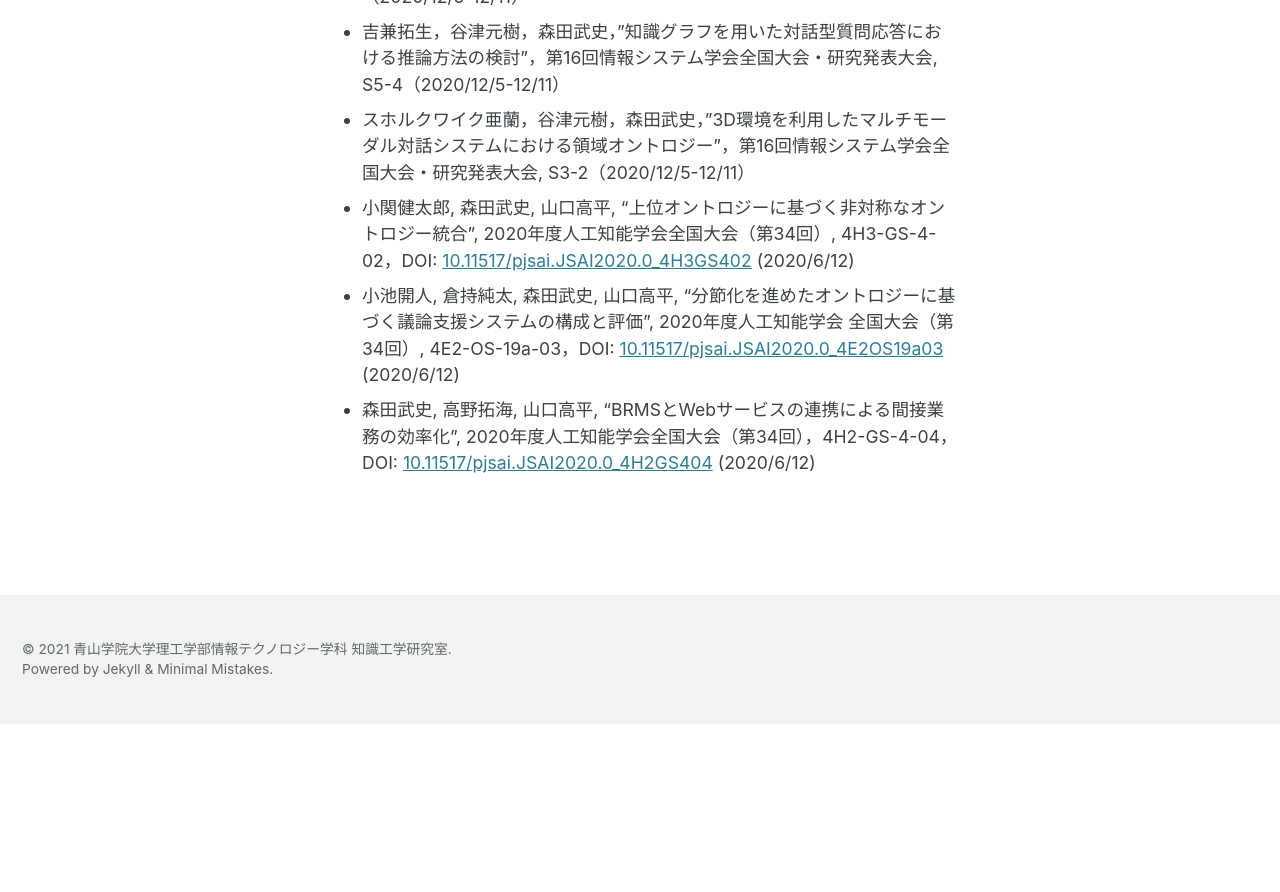
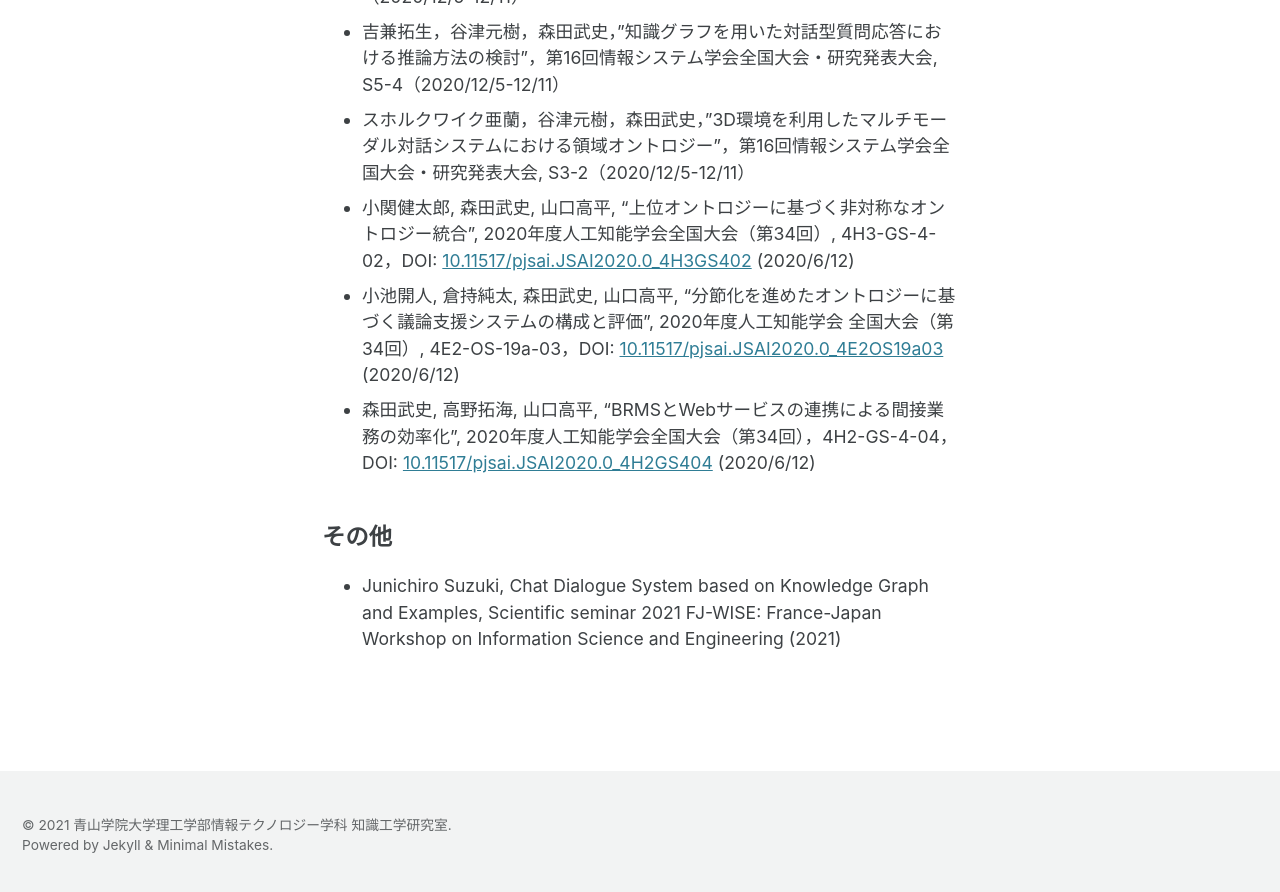
Before and after one commit to ke-lab-it-agu/ke-lab-it-agu.github.io, a Jekyll site: the page built from publications.md, in a window 1280 px wide and 900 px high, scrolled down 1471 px. Shown: the top 892 px of the window. Built offline with Jekyll 4.4.1, drawn with Linux system fonts in a browser that asks for light colours; cached includes are drawn as plain includes; before the commit the page ends 2195 px from its top, so only the background shows below that.

Commit message:
研究業績を更新

```diff
--- a/publications.md
+++ b/publications.md
@@ -27,3 +27,6 @@ layout: single
 * 小池開人, 倉持純太, 森田武史, 山口高平, "分節化を進めたオントロジーに基づく議論支援システムの構成と評価", 2020年度人工知能学会
 全国大会（第34回）, 4E2-OS-19a-03，DOI: [10.11517/pjsai.JSAI2020.0_4E2OS19a03](https://doi.org/10.11517/pjsai.JSAI2020.0_4E2OS19a03) (2020/6/12)
 * 森田武史, 高野拓海, 山口高平, "BRMSとWebサービスの連携による間接業務の効率化", 2020年度人工知能学会全国大会（第34回），4H2-GS-4-04，DOI: [10.11517/pjsai.JSAI2020.0_4H2GS404](https://doi.org/10.11517/pjsai.JSAI2020.0_4H2GS404) (2020/6/12)
+
+### その他
+* Junichiro Suzuki, Chat Dialogue System based on Knowledge Graph and Examples, Scientific seminar 2021 FJ-WISE: France-Japan Workshop on Information Science and Engineering (2021)
```
